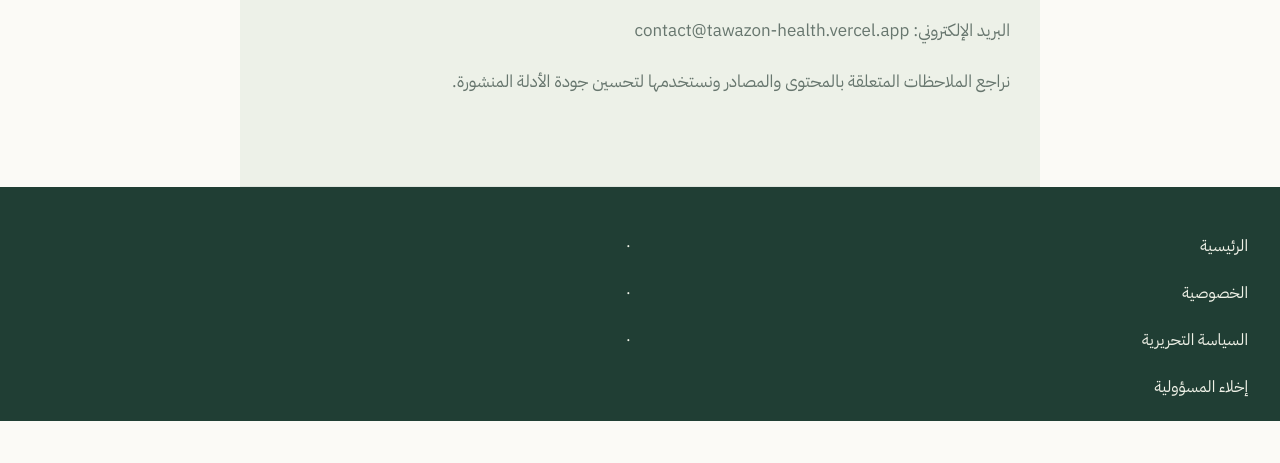
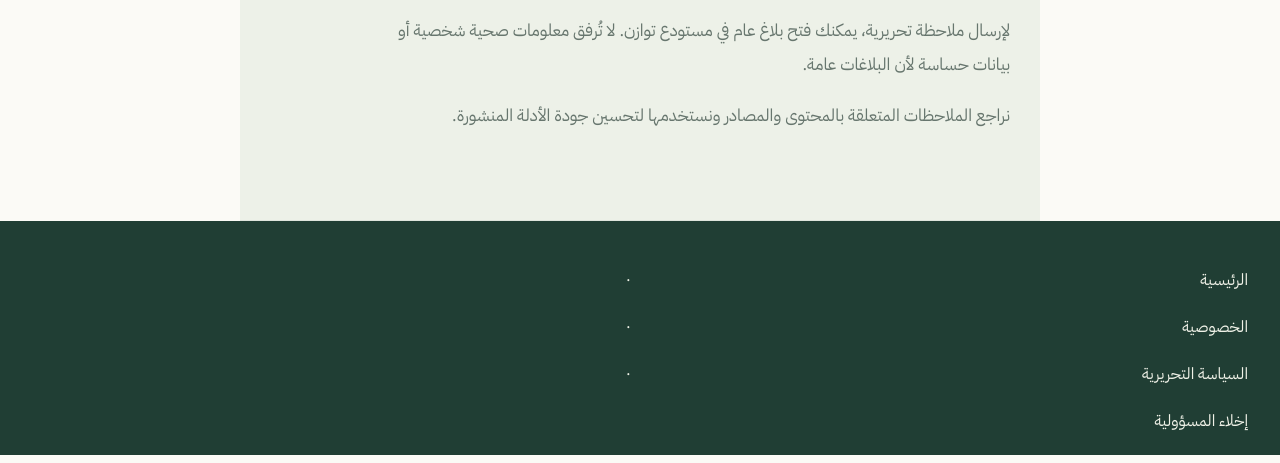
Before and after one commit to Ctrlzsol/tawazon-health, a website: page contact.html in a window 1280 px wide. Shown: the part 337-800 px from the top of the page. Drawn offline with Linux system fonts and the light colour scheme.

Commit message:
fix: correct contact metadata and remove unverified email

```diff
--- a/contact.html
+++ b/contact.html
@@ -5,7 +5,10 @@
 <title>تواصل مع توازن</title>
 <meta name="description" content="تواصل مع فريق توازن التحريري للاستفسارات والملاحظات المتعلقة بالمحتوى والمصادر وسياسة الموقع.">
 <meta name="robots" content="index,follow">
-<link rel="canonical" href="https://tawazon-health.vercel.app/contact">
+<meta name="google-adsense-account" content="ca-pub-1304668609520202">
+<meta property="og:title" content="تواصل مع توازن">
+<meta property="og:description" content="تواصل مع فريق توازن التحريري للاستفسارات والملاحظات المتعلقة بالمحتوى والمصادر وسياسة الموقع.">
+<link rel="canonical" href="https://tawazon-health.vercel.app/contact.html">
 <link rel="stylesheet" href="/style.css">
 </head>
 <body>
@@ -13,7 +16,8 @@
 <main id="main"><section class="prose page-hero">
 <span>تواصل</span><h1>تواصل مع توازن</h1>
 <p>إذا وجدت خطأً في معلومة، أو لديك ملاحظة على مصدر، أو استفسار عن سياسة الموقع، يمكنك التواصل معنا.</p>
-<p>البريد الإلكتروني: <a href="mailto:contact@tawazon-health.vercel.app">contact@tawazon-health.vercel.app</a></p>
+<p>لإرسال ملاحظة تحريرية، يمكنك <a href="https://github.com/Ctrlzsol/tawazon-health/issues/new" target="_blank" rel="noopener noreferrer">فتح بلاغ عام في مستودع توازن</a>. لا تُرفق معلومات صحية شخصية أو بيانات حساسة لأن البلاغات عامة.</p>
+<!-- TODO: أضف بريداً رسمياً للتواصل بعد تأكيد مالك الموقع. -->
 <p>نراجع الملاحظات المتعلقة بالمحتوى والمصادر ونستخدمها لتحسين جودة الأدلة المنشورة.</p>
 </section></main>
 <footer><a href="/">الرئيسية</a> · <a href="/privacy.html">الخصوصية</a> · <a href="/editorial.html">السياسة التحريرية</a> · <a href="/disclaimer.html">إخلاء المسؤولية</a></footer>
```
